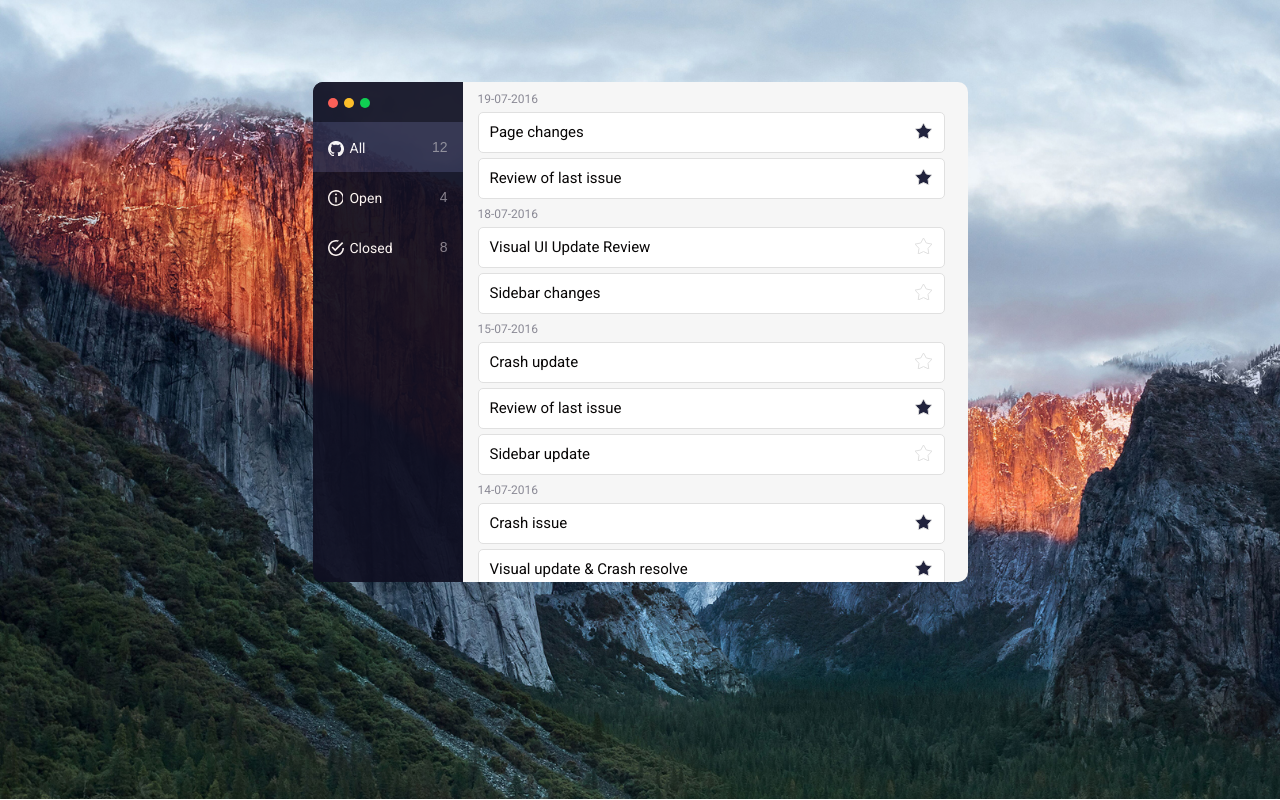
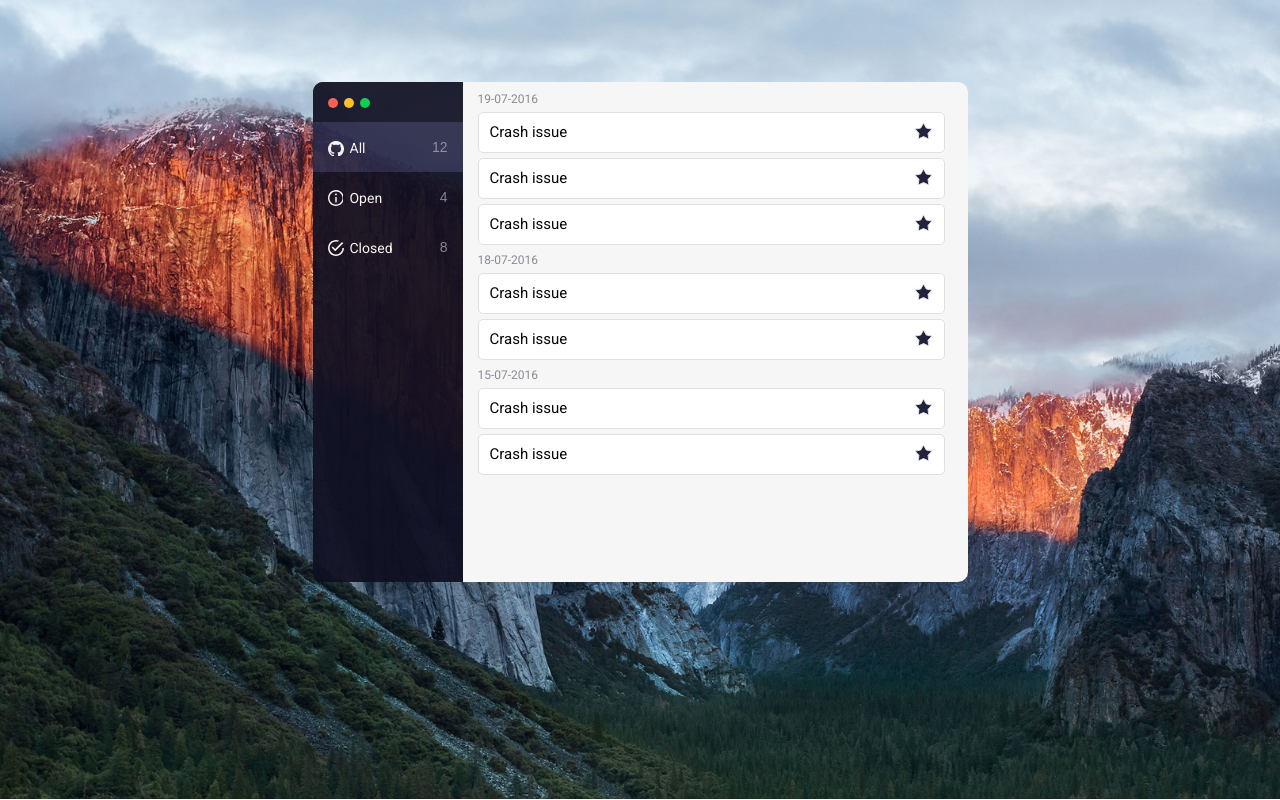
Before and after one commit to aksrugiw/gh-issues-app, an Angular app: page / in a window 1280 px wide. Built offline with nearby package versions, Linux system fonts and the light colour scheme.

Commit message:
Add issue component

```diff
--- a/src/app/app.component.css
+++ b/src/app/app.component.css
@@ -91,7 +91,6 @@
     padding: 10px 15px;
     overflow: scroll;
 }
-
 .issue-item {
     margin-bottom: 8px;
 }
@@ -101,36 +100,3 @@
     color: #8a8995;
     margin-bottom: 6px;
 }
-
-.issue-item__content {
-  border-width: 1px;
-  border-color: rgb(224, 224, 224);
-  border-style: solid;
-  border-radius: 5px;
-  background-color: rgb(255, 255, 255);
-  width: 443px;
-  height: 27px;
-  padding: 6px 11px;
-  color: #080606;
-  font-size: 15px;
-  margin-bottom: 5px;
-  line-height: 27px;
-}
-
-.issue-item__icon-container {
-    float: right;
-    margin-top: 2px;
-    margin-right: 1px;
-}
-
-.issue-item__icon {
-    fill: #fff;
-    stroke: #e0e0e0;
-}
-
-.issue-item__icon:hover,
-.issue-item__icon--active {
-    fill: #21233d;
-    fill-rule: evenodd;
-    cursor: pointer;
-}
--- a/src/app/app.component.html
+++ b/src/app/app.component.html
@@ -27,76 +27,24 @@
     <section class="issue-item">
       <header class="issue-item__header">19-07-2016</header>
       <ul>
-        <li class="issue-item__content">
-          <span class="issue-item__text">Page changes</span>
-          <span class="issue-item__icon-container">
-            <svg xmlns="http://www.w3.org/2000/svg" xmlns:xlink="http://www.w3.org/1999/xlink" preserveAspectRatio="xMidYMid" width="17" height="16" viewBox="0 0 17 16"><path d="M8.500,0.000 L11.301,5.028 L16.999,6.112 L13.033,10.302 L13.753,16.000 L8.500,13.561 L3.247,16.000 L3.967,10.302 L0.001,6.112 L5.699,5.028 L8.500,0.000 " class="issue-item__icon issue-item__icon--active"/></svg>
-          </span>
-        </li>
-        <li class="issue-item__content">
-          <span class="issue-item__text">Review of last issue</span>
-          <span class="issue-item__icon-container">
-            <svg xmlns="http://www.w3.org/2000/svg" xmlns:xlink="http://www.w3.org/1999/xlink" preserveAspectRatio="xMidYMid" width="17" height="16" viewBox="0 0 17 16"><path d="M8.500,0.000 L11.301,5.028 L16.999,6.112 L13.033,10.302 L13.753,16.000 L8.500,13.561 L3.247,16.000 L3.967,10.302 L0.001,6.112 L5.699,5.028 L8.500,0.000 " class="issue-item__icon issue-item__icon--active"/></svg>
-          </span>
-        </li>
+        <issue></issue>
+        <issue></issue>
+        <issue></issue>
       </ul>
     </section>
     <section class="issue-item">
       <header class="issue-item__header">18-07-2016</header>
       <ul>
-        <li class="issue-item__content">
-          <span class="issue-item__text">Visual UI Update Review</span>
-          <span class="issue-item__icon-container">
-            <svg xmlns="http://www.w3.org/2000/svg" xmlns:xlink="http://www.w3.org/1999/xlink" preserveAspectRatio="xMidYMid" width="17" height="16" viewBox="0 0 17 16"><path d="M8.500,0.000 L11.301,5.028 L16.999,6.112 L13.033,10.302 L13.753,16.000 L8.500,13.561 L3.247,16.000 L3.967,10.302 L0.001,6.112 L5.699,5.028 L8.500,0.000 " class="issue-item__icon"/></svg>
-          </span>
-        </li>
-        <li class="issue-item__content">
-          <span class="issue-item__text">Sidebar changes</span>
-          <span class="issue-item__icon-container">
-            <svg xmlns="http://www.w3.org/2000/svg" xmlns:xlink="http://www.w3.org/1999/xlink" preserveAspectRatio="xMidYMid" width="17" height="16" viewBox="0 0 17 16"><path d="M8.500,0.000 L11.301,5.028 L16.999,6.112 L13.033,10.302 L13.753,16.000 L8.500,13.561 L3.247,16.000 L3.967,10.302 L0.001,6.112 L5.699,5.028 L8.500,0.000 " class="issue-item__icon"/></svg>
-          </span>
-        </li>
+        <issue></issue>
+        <issue></issue>
       </ul>
     </section>
     <section class="issue-item">
       <header class="issue-item__header">15-07-2016</header>
       <ul>
-        <li class="issue-item__content">
-          <span class="issue-item__text">Crash update</span>
-          <span class="issue-item__icon-container">
-            <svg xmlns="http://www.w3.org/2000/svg" xmlns:xlink="http://www.w3.org/1999/xlink" preserveAspectRatio="xMidYMid" width="17" height="16" viewBox="0 0 17 16"><path d="M8.500,0.000 L11.301,5.028 L16.999,6.112 L13.033,10.302 L13.753,16.000 L8.500,13.561 L3.247,16.000 L3.967,10.302 L0.001,6.112 L5.699,5.028 L8.500,0.000 " class="issue-item__icon"/></svg>
-          </span>
-        </li>
-        <li class="issue-item__content">
-          <span class="issue-item__text">Review of last issue</span>
-          <span class="issue-item__icon-container">
-            <svg xmlns="http://www.w3.org/2000/svg" xmlns:xlink="http://www.w3.org/1999/xlink" preserveAspectRatio="xMidYMid" width="17" height="16" viewBox="0 0 17 16"><path d="M8.500,0.000 L11.301,5.028 L16.999,6.112 L13.033,10.302 L13.753,16.000 L8.500,13.561 L3.247,16.000 L3.967,10.302 L0.001,6.112 L5.699,5.028 L8.500,0.000 " class="issue-item__icon issue-item__icon--active"/></svg>
-          </span>
-        </li>
-        <li class="issue-item__content">
-          <span class="issue-item__text">Sidebar update</span>
-          <span class="issue-item__icon-container">
-            <svg xmlns="http://www.w3.org/2000/svg" xmlns:xlink="http://www.w3.org/1999/xlink" preserveAspectRatio="xMidYMid" width="17" height="16" viewBox="0 0 17 16"><path d="M8.500,0.000 L11.301,5.028 L16.999,6.112 L13.033,10.302 L13.753,16.000 L8.500,13.561 L3.247,16.000 L3.967,10.302 L0.001,6.112 L5.699,5.028 L8.500,0.000 " class="issue-item__icon"/></svg>
-          </span>
-        </li>
+        <issue></issue>
+        <issue></issue>
       </ul>
     </section>
-    <section class="issue-item">
-      <header class="issue-item__header">14-07-2016</header>
-      <ul>
-        <li class="issue-item__content">
-          <span class="issue-item__text">Crash issue</span>
-          <span class="issue-item__icon-container">
-            <svg xmlns="http://www.w3.org/2000/svg" xmlns:xlink="http://www.w3.org/1999/xlink" preserveAspectRatio="xMidYMid" width="17" height="16" viewBox="0 0 17 16"><path d="M8.500,0.000 L11.301,5.028 L16.999,6.112 L13.033,10.302 L13.753,16.000 L8.500,13.561 L3.247,16.000 L3.967,10.302 L0.001,6.112 L5.699,5.028 L8.500,0.000 " class="issue-item__icon issue-item__icon--active"/></svg>
-          </span>
-        </li>
-        <li class="issue-item__content">
-          <span class="issue-item__text">Visual update &amp; Crash resolve</span>
-          <span class="issue-item__icon-container">
-            <svg xmlns="http://www.w3.org/2000/svg" xmlns:xlink="http://www.w3.org/1999/xlink" preserveAspectRatio="xMidYMid" width="17" height="16" viewBox="0 0 17 16"><path d="M8.500,0.000 L11.301,5.028 L16.999,6.112 L13.033,10.302 L13.753,16.000 L8.500,13.561 L3.247,16.000 L3.967,10.302 L0.001,6.112 L5.699,5.028 L8.500,0.000 " class="issue-item__icon issue-item__icon--active"/></svg>
-          </span>
-        </li>
-      </ul>
-    </section>
-  </div>
-</main>
+      </div>
+    </main>
--- a/src/app/app.module.ts
+++ b/src/app/app.module.ts
@@ -4,10 +4,12 @@ import { FormsModule } from '@angular/forms';
 import { HttpModule } from '@angular/http';
 
 import { AppComponent } from './app.component';
+import { IssueComponent } from './issue/issue.component';
 
 @NgModule({
   declarations: [
-    AppComponent
+    AppComponent,
+    IssueComponent
   ],
   imports: [
     BrowserModule,
--- /dev/null
+++ b/src/app/issue/issue.component.css
@@ -0,0 +1,32 @@
+.issue-item__content {
+  border-width: 1px;
+  border-color: rgb(224, 224, 224);
+  border-style: solid;
+  border-radius: 5px;
+  background-color: rgb(255, 255, 255);
+  width: 443px;
+  height: 27px;
+  padding: 6px 11px;
+  color: #080606;
+  font-size: 15px;
+  margin-bottom: 5px;
+  line-height: 27px;
+}
+
+.issue-item__icon-container {
+    float: right;
+    margin-top: 2px;
+    margin-right: 1px;
+}
+
+.issue-item__icon {
+    fill: #fff;
+    stroke: #e0e0e0;
+}
+
+.issue-item__icon:hover,
+.issue-item__icon--active {
+    fill: #21233d;
+    fill-rule: evenodd;
+    cursor: pointer;
+}
--- /dev/null
+++ b/src/app/issue/issue.component.html
@@ -0,0 +1,6 @@
+<li class="issue-item__content">
+  <span class="issue-item__text">Crash issue</span>
+  <span class="issue-item__icon-container">
+    <svg xmlns="http://www.w3.org/2000/svg" xmlns:xlink="http://www.w3.org/1999/xlink" preserveAspectRatio="xMidYMid" width="17" height="16" viewBox="0 0 17 16"><path d="M8.500,0.000 L11.301,5.028 L16.999,6.112 L13.033,10.302 L13.753,16.000 L8.500,13.561 L3.247,16.000 L3.967,10.302 L0.001,6.112 L5.699,5.028 L8.500,0.000 " class="issue-item__icon issue-item__icon--active"/></svg>
+  </span>
+</li>
--- /dev/null
+++ b/src/app/issue/issue.component.ts
@@ -0,0 +1,15 @@
+import { Component, OnInit } from '@angular/core';
+
+@Component({
+  selector: 'issue',
+  templateUrl: './issue.component.html',
+  styleUrls: ['./issue.component.css']
+})
+export class IssueComponent implements OnInit {
+
+  constructor() { }
+
+  ngOnInit() {
+  }
+
+}
```
Also changed, not shown: 1 other file (tests, documents, lock files or other folders).
